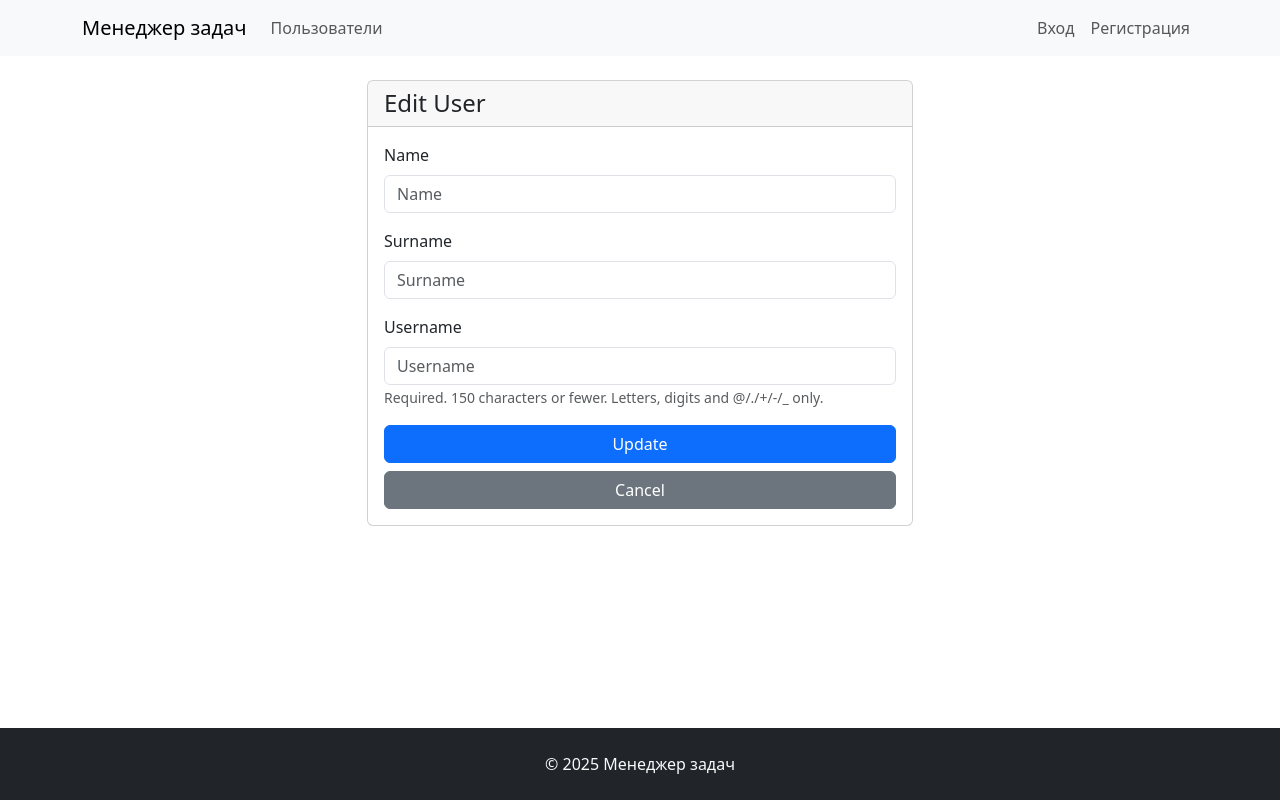
After one commit to Vitaliy-Berezhnoy/python-project-52, a Django app: template task_manager/templates/users/update.html in a window 1280 px wide. The commit adds this page. Run offline with Django 5.2, Linux system fonts and the light colour scheme; the template is opened without the code that fills it: values that come from a table or form of the project are taken from there, others are empty; some libraries are stand-ins or nearby versions.

Commit message:
Add update user page

```diff
--- a/task_manager/templates/users/index.html
+++ b/task_manager/templates/users/index.html
@@ -35,7 +35,7 @@
                                     <td>{{ user.created_at|date:"d.m.Y H:i" }}</td>
                                     <td>
                                         <div class="btn-group btn-group-sm" role="group">
-                                            <a href="{% url 'users' %}" class="btn btn-outline-primary">
+                                            <a href="{% url 'user_update' user.id %}" class="btn btn-outline-primary">
                                                 <i class="bi bi-pencil"></i> {% trans "Edit" %}
                                             </a>
                                             <a href="{% url 'users' %}" class="btn btn-outline-danger">
--- /dev/null
+++ b/task_manager/templates/users/update.html
@@ -0,0 +1,34 @@
+{% extends "base.html" %}
+{% load i18n %}
+{% load django_bootstrap5 %}
+
+{% block title %}{% trans "Edit User" %} - {% trans "Task Manager" %}{% endblock %}
+
+{% block content %}
+<div class="row justify-content-center">
+    <div class="col-md-6">
+        <div class="card">
+            <div class="card-header">
+                <h2 class="h4 mb-0">{% trans "Edit User" %}</h2>
+            </div>
+
+            <div class="card-body">
+                <form method="post" novalidate>
+                    {% csrf_token %}
+
+                    {% bootstrap_form form %}
+
+                    <div class="d-grid gap-2">
+                        <button type="submit" class="btn btn-primary">
+                            {% trans "Update" %}
+                        </button>
+                        <a href="{% url 'users' %}" class="btn btn-secondary">
+                            {% trans "Cancel" %}
+                        </a>
+                    </div>
+                </form>
+            </div>
+        </div>
+    </div>
+</div>
+{% endblock %}
--- a/task_manager/users/forms.py
+++ b/task_manager/users/forms.py
@@ -1,6 +1,6 @@
 from django.forms import CharField, PasswordInput, TextInput
 from django.core.exceptions import ValidationError
-from django.contrib.auth.forms import UserCreationForm
+from django.contrib.auth.forms import UserCreationForm,UserChangeForm
 from task_manager.users.models import User
 from django.utils.translation import gettext_lazy as _
 
@@ -51,3 +51,29 @@ class UserRegistrationForm(UserCreationForm):
         help_text = {'username': _(
             "Required field. No more than 150 characters. Only letters, numbers, and symbols @/./+/-/_."
         )}
+
+class UserUpdateForm(UserChangeForm):
+    class Meta:
+        model = User
+        fields = ['first_name', 'last_name', 'username']
+        labels = {
+            'first_name': _('Name'),
+            'last_name': _('Surname'),
+            'username': _('Username'),
+        }
+
+    widgets = {
+        'first_name': TextInput(attrs={'class': 'form-control', 'placeholder': _('Name')}),
+        'last_name': TextInput(attrs={'class': 'form-control', 'placeholder': _('Surname')}),
+        'username': TextInput(attrs={'class': 'form-control', 'placeholder': _('Username')}),
+    }
+
+    help_text = {'username': _(
+        "Required field. No more than 150 characters. Only letters, numbers, and symbols @/./+/-/_."
+    )}
+
+
+    def __init__(self, *args, **kwargs):
+        super().__init__(*args, **kwargs)
+        # Убираем поле пароля из формы редактирования
+        self.fields.pop('password', None)
--- a/task_manager/users/urls.py
+++ b/task_manager/users/urls.py
@@ -5,4 +5,5 @@ from task_manager.users import views
 urlpatterns =[
     path('', views.UsersIndexView.as_view(), name='users'),
     path('create/', views.UserCreateView.as_view(), name='user_create'),
+    path('<int:pk>/update/', views.UserUpdateView.as_view(), name='user_update'),
 ]
```
Also changed, not shown: task_manager/users/views.py (+15 -3 lines).
